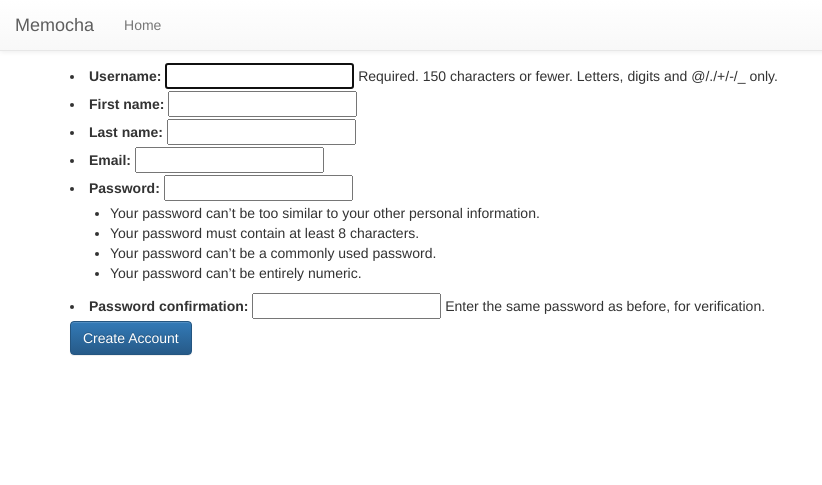
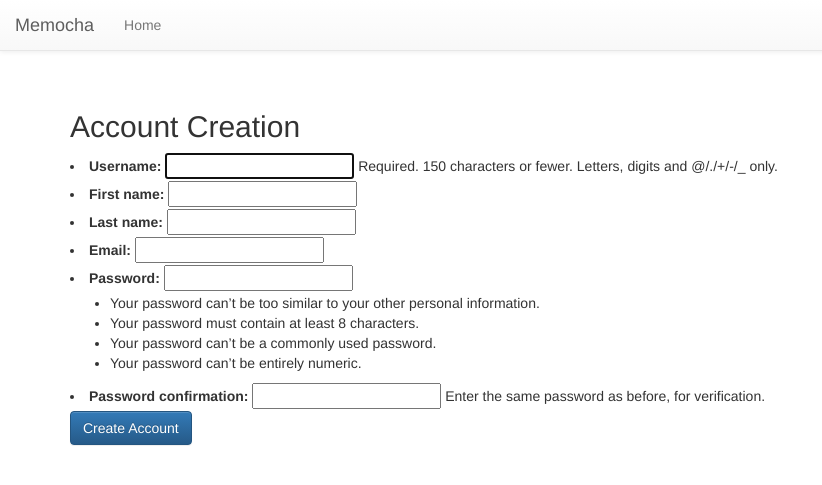
Before and after one commit to danielhertenstein/memocha, a Django app: a page that uses recorder/templates/base.html in a window 1280 px wide. Shown: the top 485 px of the page, without its empty margins (0-822 px from the left). Run offline with Django 3.2, Linux system fonts and the light colour scheme; some libraries are stand-ins or nearby versions.

Commit message:
Adds base.css to fix padding with navbar

```diff
--- /dev/null
+++ b/recorder/static/base.css
@@ -0,0 +1,4 @@
+body {
+    padding-top: 90px;
+    padding-bottom: 15px;
+}
--- a/recorder/static/recorder/index.css
+++ b/recorder/static/recorder/index.css
@@ -1,8 +1,3 @@
-body {
-    padding-top: 90px;
-    padding-bottom: 15px;
-}
-
 button {
     display: block;
 }
--- a/recorder/templates/base.html
+++ b/recorder/templates/base.html
@@ -12,6 +12,9 @@
     <!-- Optional theme -->
     <link rel="stylesheet" href="https://maxcdn.bootstrapcdn.com/bootstrap/3.3.7/css/bootstrap-theme.min.css"
           integrity="sha384-rHyoN1iRsVXV4nD0JutlnGaslCJuC7uwjduW9SVrLvRYooPp2bWYgmgJQIXwl/Sp" crossorigin="anonymous">
+
+    {% load static %}
+    <link rel="stylesheet" type="text/css" href="{% static 'base.css' %}" />
 
     <title>{% block title %}Base Template{% endblock title %}</title>
 
```
